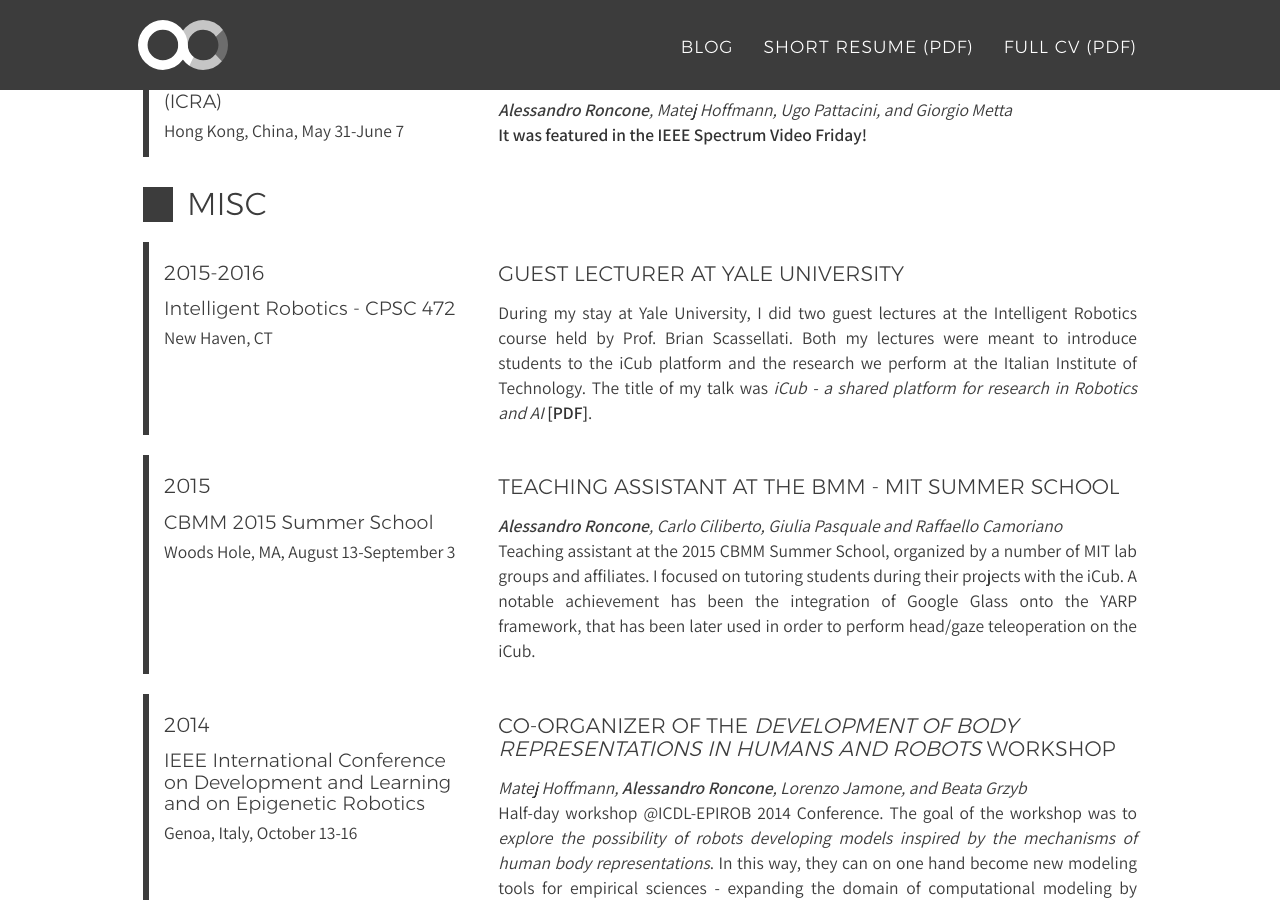
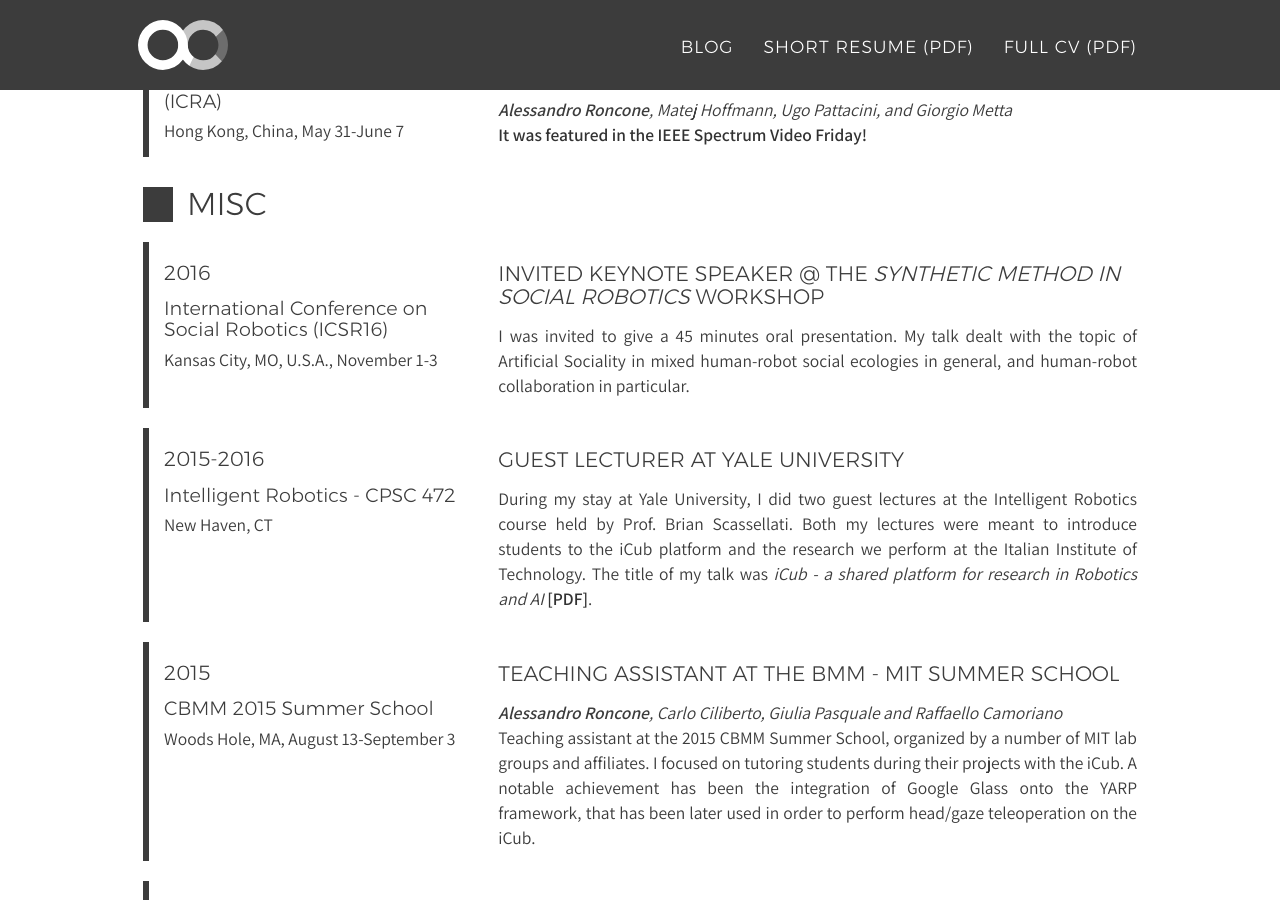
Before and after one commit to alecive/alecive.github.io, a Jekyll site: the page built from _posts/cv/2017-02-08-CV-AlessandroRoncone.md, in a window 1280 px wide and 900 px high, scrolled down 4983 px. Built offline with Jekyll 4.4.1, drawn with Linux system fonts in a browser that asks for light colours; nearby versions of some CDN libraries; some web fonts are replaced.

Commit message:
[cv-misc] added invited speaker at icsr

```diff
--- a/_data/cv-misc.yml
+++ b/_data/cv-misc.yml
@@ -1,3 +1,8 @@
+ - title: Invited Keynote Speaker @ the <i>Synthetic Method in Social Robotics</i> workshop
+   year: 2016
+   venue: International Conference on Social Robotics (ICSR16)
+   where: Kansas City, MO, U.S.A., November 1-3
+   description: I was invited to give a 45 minutes oral presentation. My talk dealt with the topic of Artificial Sociality in mixed human-robot social ecologies in general, and human-robot collaboration in particular.
  - title: Guest Lecturer at Yale University
    year: 2015-2016
    venue: Intelligent Robotics - CPSC 472
```
